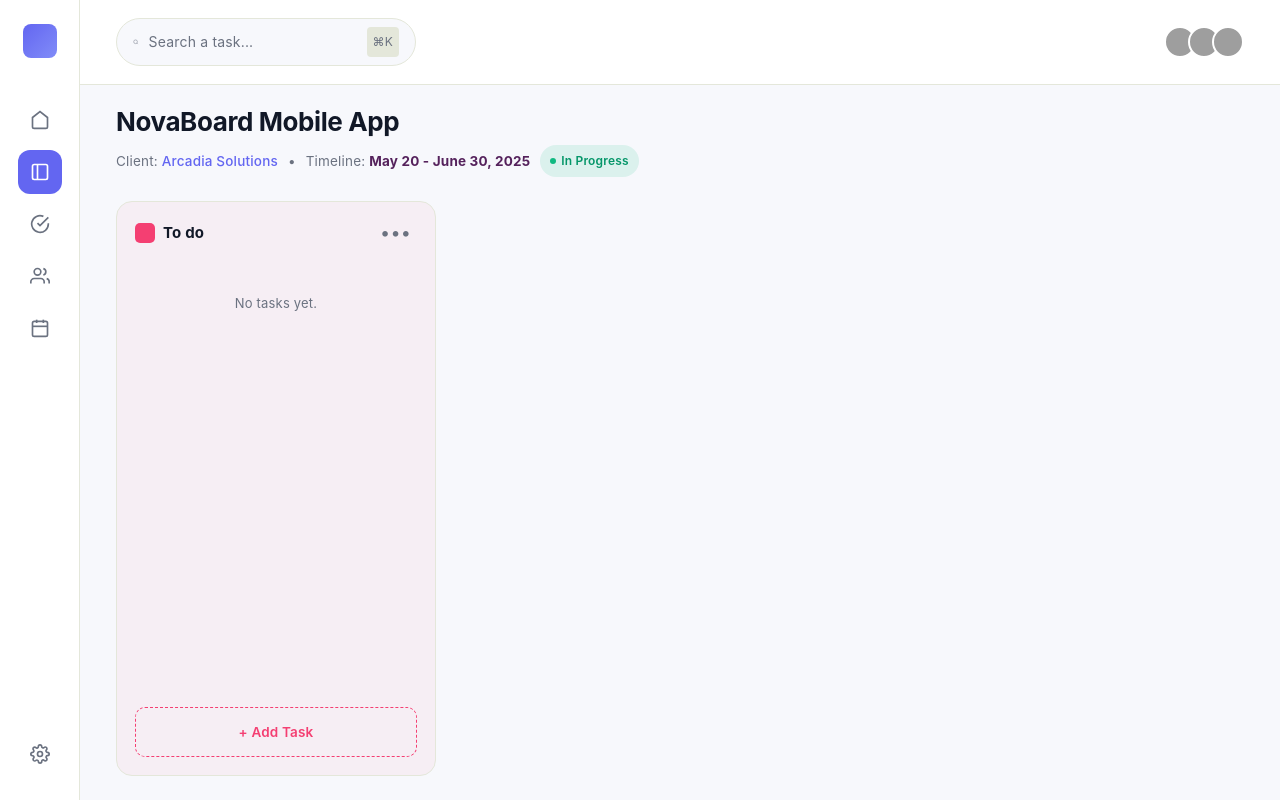
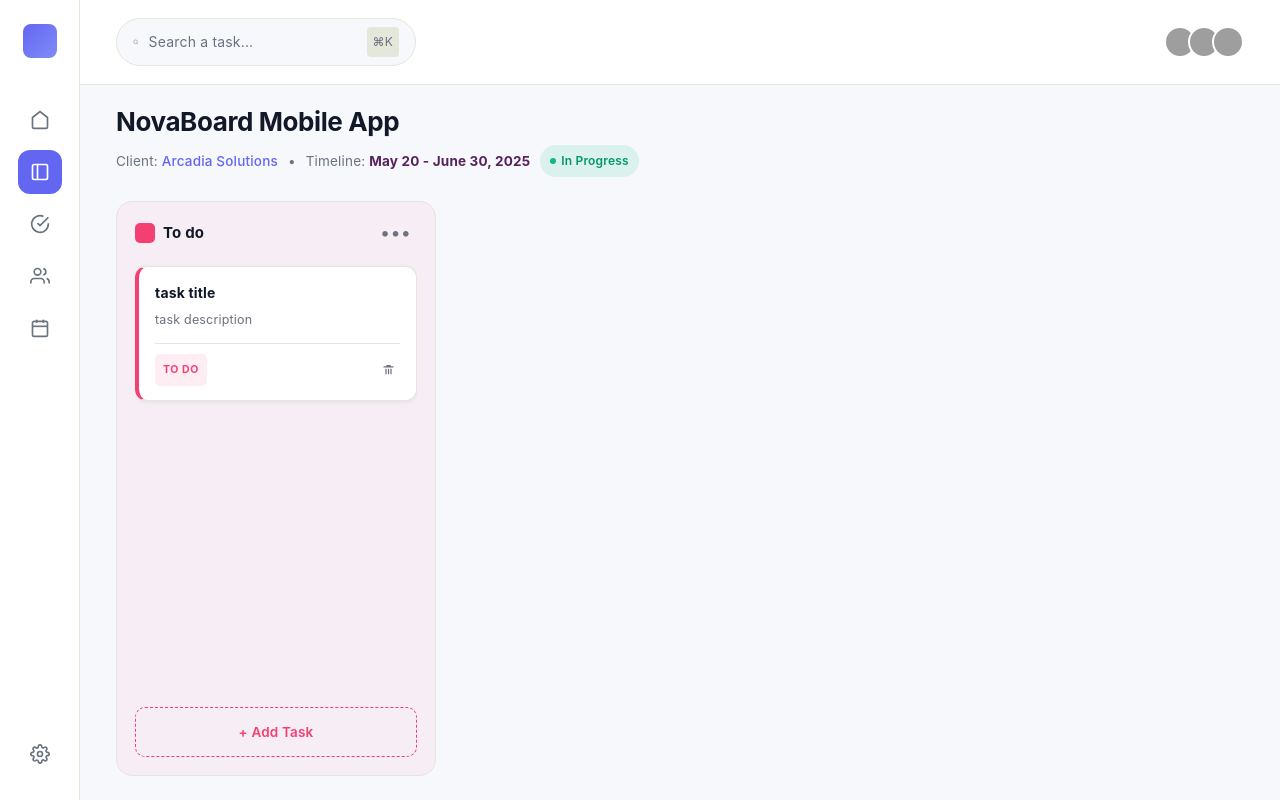
Before and after one commit to Sobindra2005/tailwind-project, a React (Vite) app: page / in a window 1280 px wide. Built offline with nearby package versions, Linux system fonts and the light colour scheme; grey boxes are pictures that could not be loaded.

Commit message:
feat: add TaskCard component and integrate into Board

```diff
--- a/src/components/trello/boardColumn.jsx
+++ b/src/components/trello/boardColumn.jsx
@@ -1,3 +1,5 @@
+import { TaskCard } from "./task";
+
 export function Board() {
     return (
         <div className={`board-column col-todo`}>
@@ -12,10 +14,11 @@ export function Board() {
             <div
                 className={`task-list `}
             >
-                {true? (
+                {false ? (
                     <p className="empty-state">No tasks yet.</p>
                 ) : (
                     <>
+                        <TaskCard />
                     </>
                 )}
             </div>
--- /dev/null
+++ b/src/components/trello/task.jsx
@@ -0,0 +1,27 @@
+export function TaskCard() {
+    return (
+        <div
+            className={`task-card `}
+            draggable="true"
+        >
+            <p className="task-title mb-1">{"task title"}</p>
+            <p className="task-description mb-2">{"task description"}</p>
+            <div className="d-flex align-items-center justify-content-between gap-2">
+                <span
+                    className={`status-badge status-todo`}
+                    aria-label={`Status: Todo`}
+                >
+                    {"To do"}
+                </span>
+                <button
+                    type="button"
+                    className="delete-task-btn"
+                >
+                    <svg viewBox="0 0 24 24" aria-hidden="true">
+                        <path d="M9 3h6l1 2h4v2H4V5h4l1-2zm-2 6h2v9H7V9zm4 0h2v9h-2V9zm4 0h2v9h-2V9z" />
+                    </svg>
+                </button>
+            </div>
+        </div>
+    )
+}
```
